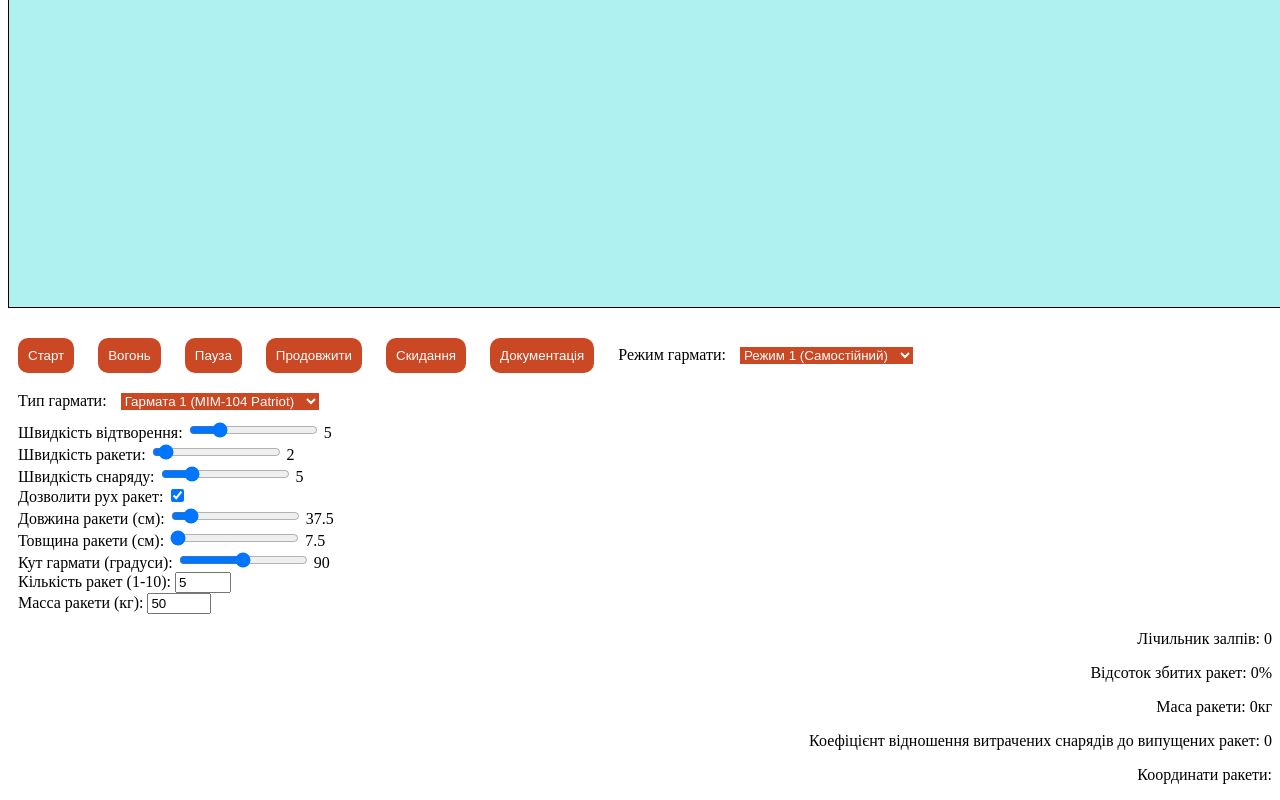
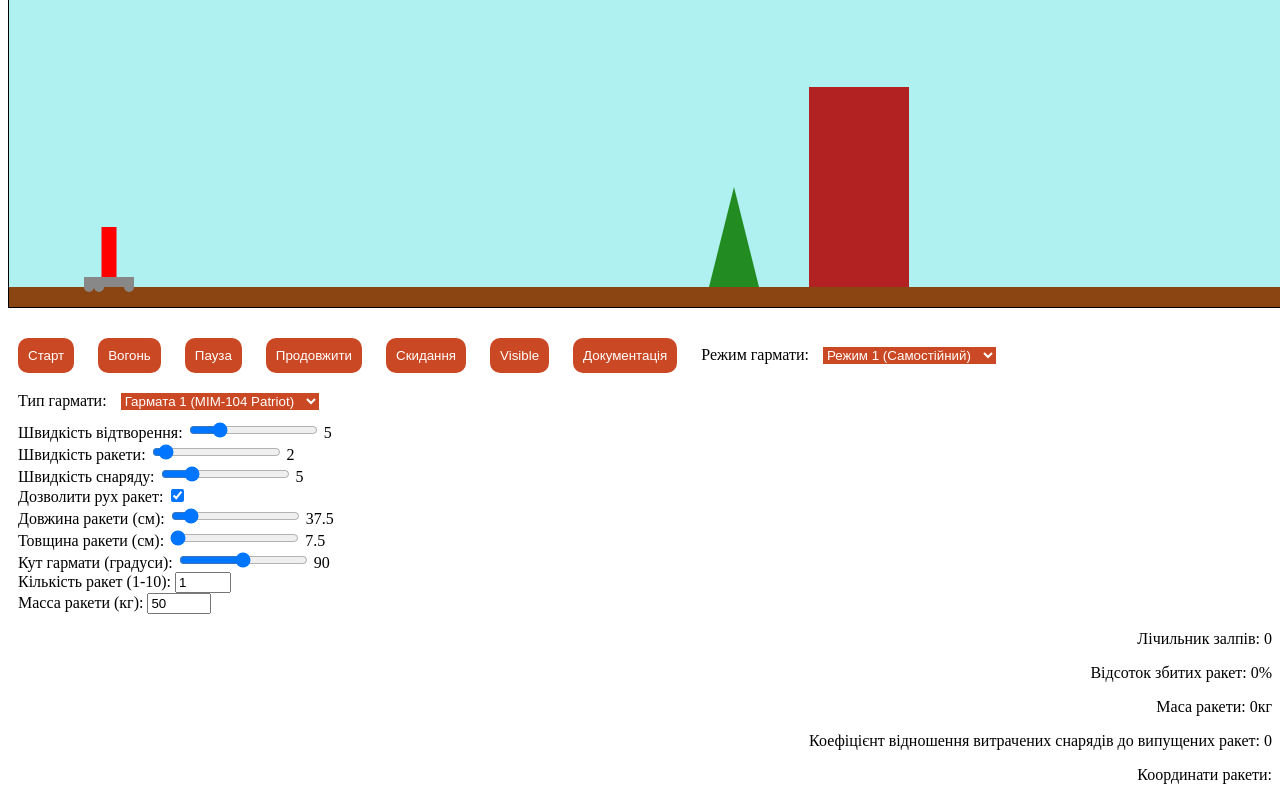
Before and after one commit to AlexSon321/tyrninr2023, a plain HTML site: page index.html in a window 1280 px wide. Shown: the part 434-1234 px from the top of the page. Drawn offline with Linux system fonts and the light colour scheme.

Commit message:
Update index.html

```diff
--- a/index.html
+++ b/index.html
@@ -50,6 +50,7 @@
     <button id="pauseButton">Пауза</button>
     <button id="continueButton">Продовжити</button>
     <button id="resetButton">Скидання</button>
+    <button id="visibleButton">Visible</button>
     <button id="spec"><a href="https://docs.google.com/document/d/1GtOvJorv6WBHt8n1K9MwY_UDHxQXlV2S/edit">Документація</a></button>
     <label>Режим гармати:
         <select id="gunMode">
@@ -102,7 +103,7 @@
     </label>
     <br>
     <label>Кількість ракет (1-10):
-        <input type="number" id="rocketCount" min="2" max="10" value="5">
+        <input type="number" id="rocketCount" min="1" max="10" value="1">
     </label>
     <br>
     <label>Масса ракети (кг):
```
